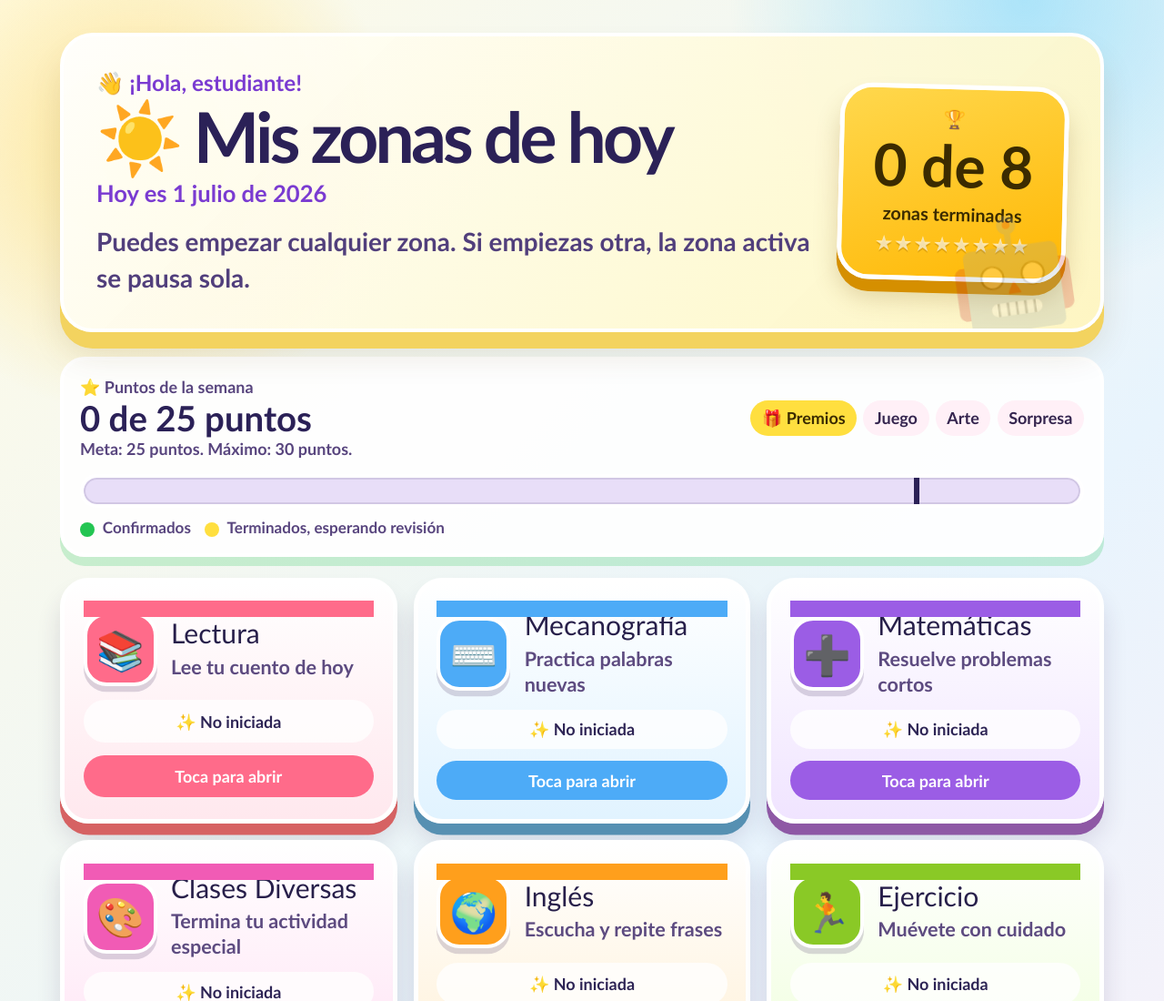
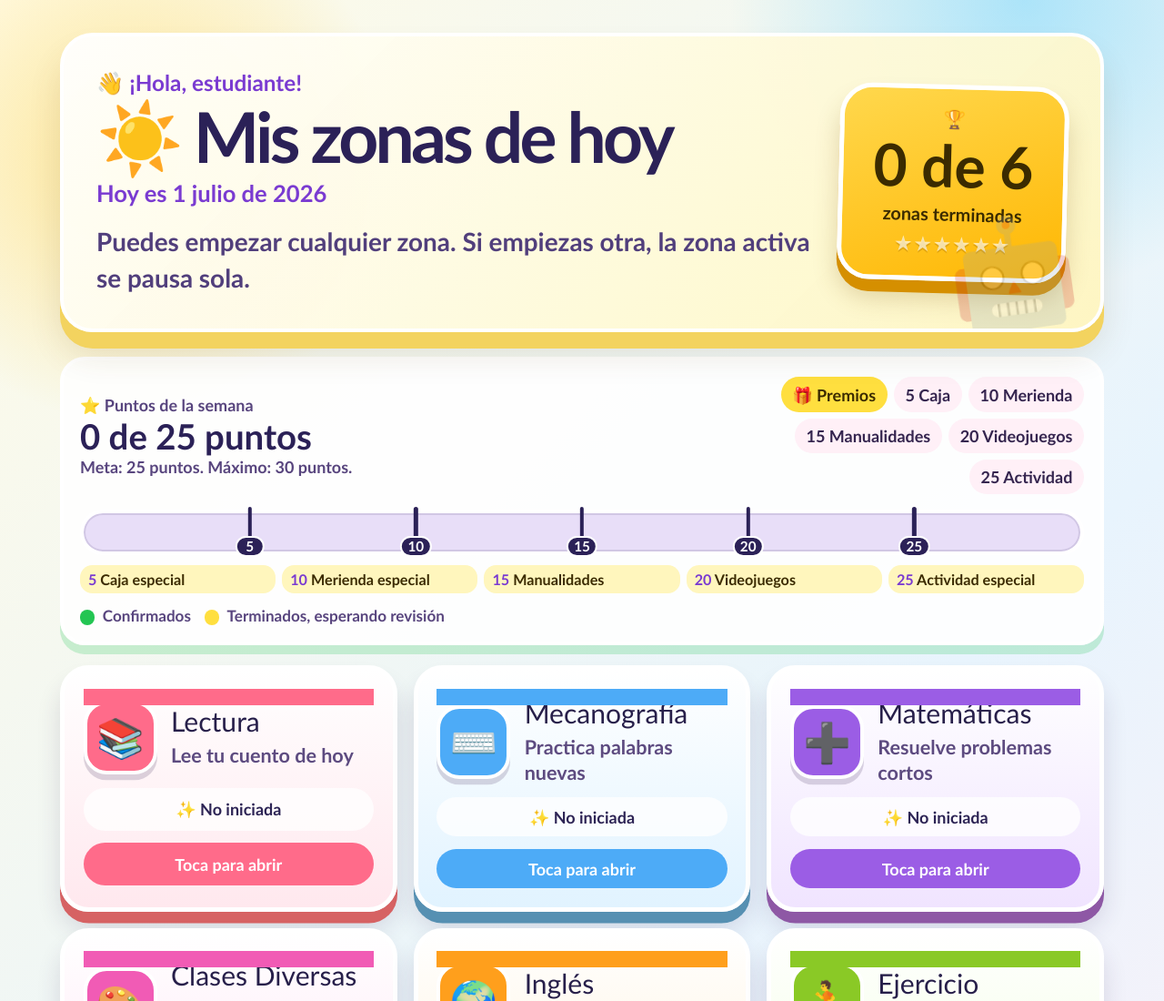
Before and after one commit to jwhanleyjr/Zonas-Escolares, a website with bundled scripts: page public/index.html in a window 1280 px wide. Shown: the top 1100 px of the page at 91% size. Built offline with nearby package versions, Linux system fonts and the light colour scheme; files whose address does not match are found by name.

Commit message:
Add prize milestone markers

```diff
--- a/package.json
+++ b/package.json
@@ -8,7 +8,7 @@
     "build": "rm -rf dist && tsc -p tsconfig.json && node scripts/build.mjs",
     "lint": "node scripts/lint.mjs",
     "typecheck": "tsc --noEmit -p tsconfig.json",
-    "test": "tsc -p tsconfig.test.json && node dist-test/zoneState.test.js && node api/teacher/_shared.test.mjs && node api/auth/student.test.mjs && node api/teacher/settings.test.mjs && node api/teacher/progress.test.mjs",
+    "test": "tsc -p tsconfig.test.json && node dist-test/zoneState.test.js && node api/teacher/_shared.test.mjs && node api/auth/student.test.mjs && node api/teacher/settings.test.mjs && node api/teacher/progress.test.mjs && node api/student-progress.test.mjs",
     "supabase:push": "supabase db push"
   },
   "engines": {
--- a/public/styles.css
+++ b/public/styles.css
@@ -617,9 +617,9 @@ h1 {
 
 .weekly-bar {
   position: relative;
-  height: 2.1rem;
+  height: 2.8rem;
   margin: 0.9rem 0 0.6rem;
-  overflow: hidden;
+  overflow: visible;
   border: 4px solid #ffffff;
   border-radius: 999px;
   background: #e8def8;
@@ -642,14 +642,58 @@ h1 {
   background: #23c552;
 }
 
-.weekly-bar__goal {
+.weekly-bar__marker {
+  position: absolute;
+  top: -0.35rem;
+  bottom: -0.35rem;
+  z-index: 2;
+  display: flex;
+  align-items: flex-end;
+  justify-content: center;
+  transform: translateX(-50%);
+}
+
+.weekly-bar__marker-line {
   position: absolute;
   top: 0;
   bottom: 0;
-  left: calc((25 / 30) * 100%);
-  z-index: 2;
-  width: 0.3rem;
+  width: 0.24rem;
+  border-radius: 999px;
   background: #2b2157;
+}
+
+.weekly-bar__marker-label {
+  z-index: 3;
+  min-width: 1.8rem;
+  padding: 0.12rem 0.35rem;
+  border: 2px solid #ffffff;
+  border-radius: 999px;
+  background: #2b2157;
+  color: #ffffff;
+  font-size: 0.85rem;
+  font-weight: 1000;
+  line-height: 1;
+  text-align: center;
+}
+
+.prize-key {
+  display: grid;
+  grid-template-columns: repeat(auto-fit, minmax(8rem, 1fr));
+  gap: 0.4rem;
+  margin-bottom: 0.75rem;
+  color: #3b2b00;
+  font-size: 0.9rem;
+  font-weight: 1000;
+}
+
+.prize-key span {
+  padding: 0.35rem 0.5rem;
+  border-radius: 0.75rem;
+  background: #fff6bd;
+}
+
+.prize-key strong {
+  color: #7a3bd1;
 }
 
 .weekly-legend {
--- a/src/main.ts
+++ b/src/main.ts
@@ -30,6 +30,19 @@ let state = loadState();
 let currentStudentId: string | null = null;
 let currentTime = Date.now();
 let studentName = 'estudiante';
+const dailyGoal = 6;
+type WeeklyProgressRow = { status?: string | null; teacher_confirmed?: boolean | null };
+type WeeklyProgressSummary = { weekStart?: string; weekEnd?: string; progress: WeeklyProgressRow[] };
+let weeklyProgress: WeeklyProgressSummary = { progress: [] };
+
+const prizeMilestones = [
+  { points: 5, label: 'Caja especial' },
+  { points: 10, label: 'Merienda especial' },
+  { points: 15, label: 'Manualidades' },
+  { points: 20, label: 'Videojuegos' },
+  { points: 25, label: 'Actividad especial' },
+];
+const weeklyPrizeMaxPoints = 30;
 
 const monthNames = [
   'enero',
@@ -91,10 +104,13 @@ async function syncProgress(action: string, zoneId: string): Promise<void> {
       body: JSON.stringify({ action, zone: zoneId }),
     });
     if (!response.ok) throw new Error(`Progress save failed: ${response.status}`);
-    const data = (await response.json()) as { progress?: unknown };
+    const data = (await response.json()) as { progress?: unknown; weeklyProgress?: unknown };
     if (Array.isArray(data.progress)) {
-      updateState(progressFromServer(data.progress as ServerZoneProgress[], activeZoneDefinitions));
+      state = progressFromServer(data.progress as ServerZoneProgress[], activeZoneDefinitions);
+      saveState(state, currentStudentId);
     }
+    weeklyProgress = parseWeeklyProgress(data.weeklyProgress);
+    render();
   } catch (error) {
     console.error(error);
   }
@@ -222,20 +238,51 @@ function renderZoneActions(definition: ZoneDefinition, zone: ZoneProgress): stri
 }
 
 function renderProgressStars(completed: number): string {
-  return activeZoneDefinitions
-    .map((_, index) => `<span class="star ${index < completed ? 'star--filled' : ''}" aria-hidden="true">★</span>`)
+  return Array.from({ length: dailyGoal }, (_, index) => `<span class="star ${index < completed ? 'star--filled' : ''}" aria-hidden="true">★</span>`).join('');
+}
+
+function parseWeeklyProgress(value: unknown): WeeklyProgressSummary {
+  if (!value || typeof value !== 'object') return { progress: [] };
+  const candidate = value as { weekStart?: unknown; weekEnd?: unknown; progress?: unknown };
+  const summary: WeeklyProgressSummary = { progress: Array.isArray(candidate.progress) ? candidate.progress as WeeklyProgressRow[] : [] };
+  if (typeof candidate.weekStart === 'string') summary.weekStart = candidate.weekStart;
+  if (typeof candidate.weekEnd === 'string') summary.weekEnd = candidate.weekEnd;
+  return summary;
+}
+
+function confirmedZoneCount(): number {
+  return weeklyProgress.progress.filter((zone) => zone.status === 'finished' && zone.teacher_confirmed === true).length;
+}
+
+function weeklyFinishedZoneCount(): number {
+  return weeklyProgress.progress.filter((zone) => zone.status === 'finished').length;
+}
+
+function renderPrizeMilestones(): string {
+  return prizeMilestones
+    .map((milestone) => {
+      const position = (milestone.points / weeklyPrizeMaxPoints) * 100;
+      return `
+        <span class="weekly-bar__marker" style="left: ${position}%">
+          <span class="weekly-bar__marker-line" aria-hidden="true"></span>
+          <span class="weekly-bar__marker-label">${milestone.points}</span>
+        </span>
+      `;
+    })
     .join('');
 }
 
-function confirmedZoneCount(): number {
-  return state.zones.filter((zone) => zone.status === 'Terminada' && zone.teacherConfirmed === true).length;
+function renderPrizeKey(): string {
+  return prizeMilestones
+    .map((milestone) => `<span><strong>${milestone.points}</strong> ${milestone.label}</span>`)
+    .join('');
 }
 
-function renderWeeklyPoints(completed: number): string {
-  const confirmedPoints = Math.min(confirmedZoneCount(), 30);
-  const pendingPoints = Math.min(completed, 30);
-  const confirmedPercent = (confirmedPoints / 30) * 100;
-  const pendingPercent = (pendingPoints / 30) * 100;
+function renderWeeklyPoints(): string {
+  const confirmedPoints = Math.min(confirmedZoneCount(), weeklyPrizeMaxPoints);
+  const pendingPoints = Math.min(weeklyFinishedZoneCount(), weeklyPrizeMaxPoints);
+  const confirmedPercent = (confirmedPoints / weeklyPrizeMaxPoints) * 100;
+  const pendingPercent = (pendingPoints / weeklyPrizeMaxPoints) * 100;
 
   return `
     <section class="weekly-panel" aria-label="Puntos de la semana">
@@ -247,15 +294,20 @@ function renderWeeklyPoints(completed: number): string {
         </div>
         <div class="reward-box" aria-label="Recompensas">
           <strong>🎁 Premios</strong>
-          <span>Juego</span>
-          <span>Arte</span>
-          <span>Sorpresa</span>
+          <span>5 Caja</span>
+          <span>10 Merienda</span>
+          <span>15 Manualidades</span>
+          <span>20 Videojuegos</span>
+          <span>25 Actividad</span>
         </div>
       </div>
       <div class="weekly-bar" aria-hidden="true">
         <span class="weekly-bar__confirmed" style="width: ${confirmedPercent}%"></span>
         <span class="weekly-bar__pending" style="width: ${pendingPercent}%"></span>
-        <span class="weekly-bar__goal"></span>
+        ${renderPrizeMilestones()}
+      </div>
+      <div class="prize-key" aria-label="Premios por puntos">
+        ${renderPrizeKey()}
       </div>
       <div class="weekly-legend">
         <span><i class="legend-dot legend-dot--confirmed"></i> Confirmados</span>
@@ -319,7 +371,7 @@ function renderZoneCard(zone: ZoneProgress): string {
 
 function render(): void {
   currentTime = Date.now();
-  const completed = completedZoneCount(state);
+  const completed = Math.min(completedZoneCount(state, activeZoneDefinitions), dailyGoal);
 
   app.innerHTML = `
     <main class="page-shell">
@@ -330,15 +382,15 @@ function render(): void {
           <p class="hero__date">Hoy es ${formatStudentDate(new Date(currentTime))}</p>
           <p class="hero__text">Puedes empezar cualquier zona. Si empiezas otra, la zona activa se pausa sola.</p>
         </div>
-        <div class="progress-summary" aria-live="polite" aria-label="${completed} de ${activeZoneDefinitions.length} zonas terminadas">
+        <div class="progress-summary" aria-live="polite" aria-label="${completed} de ${dailyGoal} zonas terminadas">
           <span class="trophy" aria-hidden="true">🏆</span>
-          <strong>${completed} de ${activeZoneDefinitions.length}</strong>
+          <strong>${completed} de ${dailyGoal}</strong>
           <span>zonas terminadas</span>
           <div class="star-road">${renderProgressStars(completed)}</div>
         </div>
       </section>
 
-      ${renderWeeklyPoints(completed)}
+      ${renderWeeklyPoints()}
 
       <section class="zone-grid" aria-label="Zonas de trabajo">
         ${state.zones.map(renderZoneCard).join('')}
@@ -427,10 +479,11 @@ async function loadServerProgress(): Promise<void> {
     const response = await fetch('/api/student-progress', { credentials: 'same-origin' });
     if (!response.ok) return;
 
-    const data = (await response.json()) as { progress?: unknown };
+    const data = (await response.json()) as { progress?: unknown; weeklyProgress?: unknown };
     if (!Array.isArray(data.progress)) return;
 
     state = progressFromServer(data.progress as ServerZoneProgress[], activeZoneDefinitions);
+    weeklyProgress = parseWeeklyProgress(data.weeklyProgress);
     saveState(state, currentStudentId);
   } catch (error) {
     console.error(error);
--- a/src/zones.ts
+++ b/src/zones.ts
@@ -234,8 +234,9 @@ export function reopenZone(state: ZoneState, zoneId: string): ZoneState {
   };
 }
 
-export function completedZoneCount(state: ZoneState): number {
-  return state.zones.filter((zone) => zone.status === 'Terminada').length;
+export function completedZoneCount(state: ZoneState, definitions: ZoneDefinition[] = zoneDefinitions): number {
+  const countableZoneIds = new Set(definitions.filter((definition) => !definition.locked).map((definition) => definition.id));
+  return state.zones.filter((zone) => zone.status === 'Terminada' && countableZoneIds.has(zone.id)).length;
 }
 
 function toZoneStatus(status: ServerZoneProgress['status']): ZoneStatus {
```
Also changed, not shown: api/student-progress.js (+42 -4 lines), api/student-progress.test.mjs (added, +9 -0 lines), src/zoneState.test.ts (+8 -0 lines).
